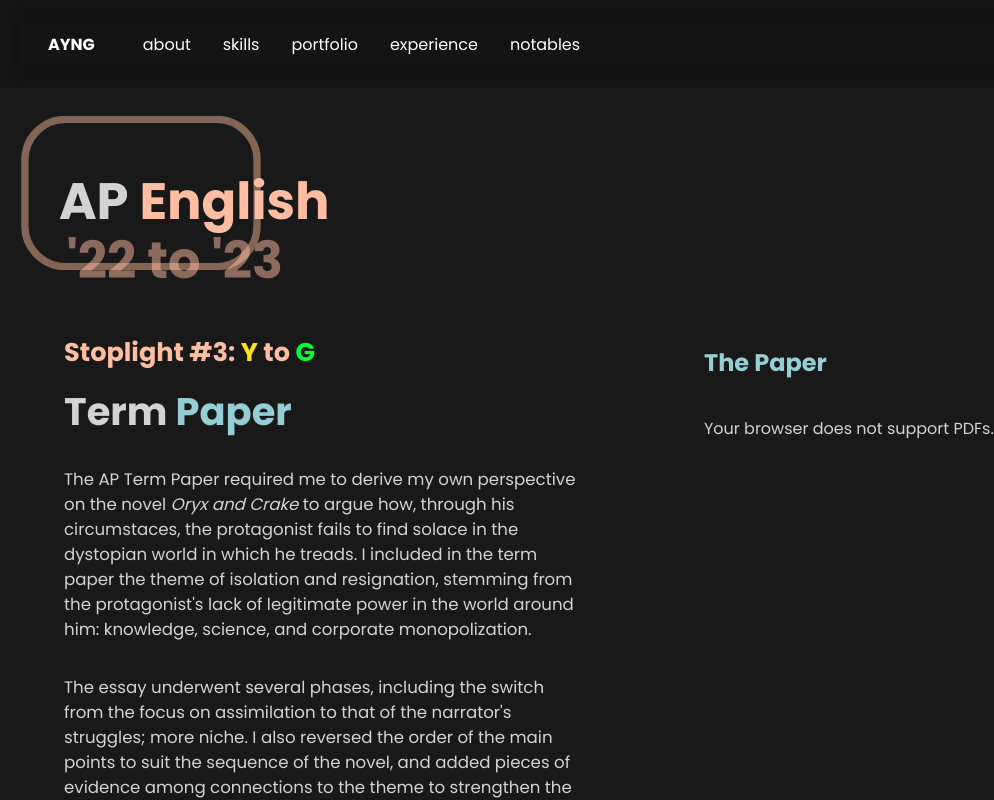
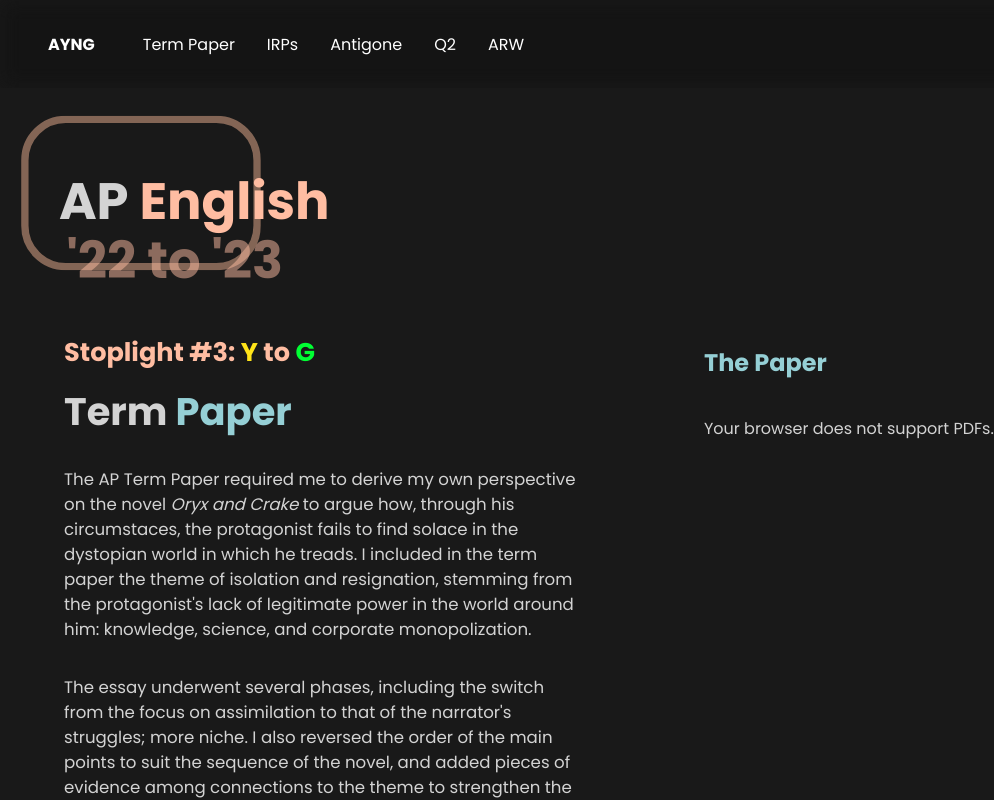
Before and after one commit to u759/website, a plain HTML site: page english.html in a window 1280 px wide. Shown: the top 800 px of the page, 0-994 px from the left. Drawn offline with Linux system fonts and the light colour scheme.

Commit message:
english nav

```diff
--- a/english.html
+++ b/english.html
@@ -20,11 +20,11 @@
             <a href="/#hero" class="logo">AYNG</a>
             <nav>
                 <ul>
-                    <li class="hover-underline"><a href="/#about">about</a></li>
-                    <li class="hover-underline"><a href="/#skills">skills</a></li>
-                    <li class="hover-underline"><a href="/#portfolio">portfolio</a></li>
-                    <li class="navwide hover-underline"><a href="/#experience">experience</a></li>
-                    <li class="navwide hover-underline"><a href="/#notables">notables</a></li>
+                    <li class="hover-underline"><a href="#term-paper">Term Paper</a></li>
+                    <li class="hover-underline"><a href="#irp">IRPs</a></li>
+                    <li class="hover-underline"><a href="#antigone">Antigone</a></li>
+                    <li class="navwide hover-underline"><a href="#q2">Q2</a></li>
+                    <li class="navwide hover-underline"><a href="#arw">ARW</a></li>
                 </ul>
             </nav>
         </header>
@@ -40,7 +40,7 @@
     </div>
 
     <section class="portfolio hidden" id="portfolio">
-        <div class="portfoliobg"><img src="images/backgroundsvgs/square1.svg"></div>
+        <div class="portfoliobg" id="term-paper"><img src="images/backgroundsvgs/square1.svg"></div>
         <h1 class="portfoliotitle">AP <span style="color:#FFBDA2;">English</span></h1>
         <h1 class="fadedportfoliotitle">'22 to '23</h1>
         <div class="portfolio-container">
@@ -117,7 +117,7 @@
         </div>
     </section>
     <section class="portfolio hidden" id="portfolio">
-        <div class="portfolio-container">
+        <div class="portfolio-container" id="irp">
             <div class="portfolio1text hidden">
                 <h2 class="category">Stoplight #5: <span style="color:#ffe419;">Y</span> to <span
                         style="color:#00ff33;">G</span></h2>
@@ -141,7 +141,7 @@
         </div>
     </section>
     <section class="portfolio hidden" id="portfolio">
-        <div class="portfolio-container">
+        <div class="portfolio-container" id="antigone">
             <div class="portfolio1text hidden">
                 <h2 class="category">Stoplight #9: <span style="color:#ffe419;">Y</span> to <span
                         style="color:#00ff33;">G</span></h2>
@@ -162,7 +162,7 @@
         </div>
     </section>
     <section class="portfolio hidden" id="portfolio">
-        <div class="portfolio-container">
+        <div class="portfolio-container" id="q2">
             <div class="portfolio1text hidden">
                 <h2 class="category">Stoplight #10: <span style="color:#ff1919;">R</span> to <span
                         style="color:#ffe419;">Y</span></h2>
@@ -183,7 +183,7 @@
         </div>
     </section>
     <section class="portfolio hidden" id="portfolio">
-        <div class="portfolio-container">
+        <div class="portfolio-container" id="arw">
             <div class="portfolio1text hidden">
                 <h2 class="category">Stoplight #15: <span style="color:#ffe419;">Y</span> to <span
                     style="color:#00ff33;">G</span></h2>
@@ -200,7 +200,7 @@
                 </ul>
             </div>
             <div class="portfolio1image hidden">
-                <h2 style="color:#95CFD5;">My Paper (E-Aviation) Infeasibility</h2>
+                <h2 style="color:#95CFD5;">My Paper (E-Aviation Infeasibility)</h2>
                 <object data="files/english/research.pdf" type="application/pdf" width="700vw" height="600vh"
                     aria-labelledby="PDF document">
                     <p>
```
